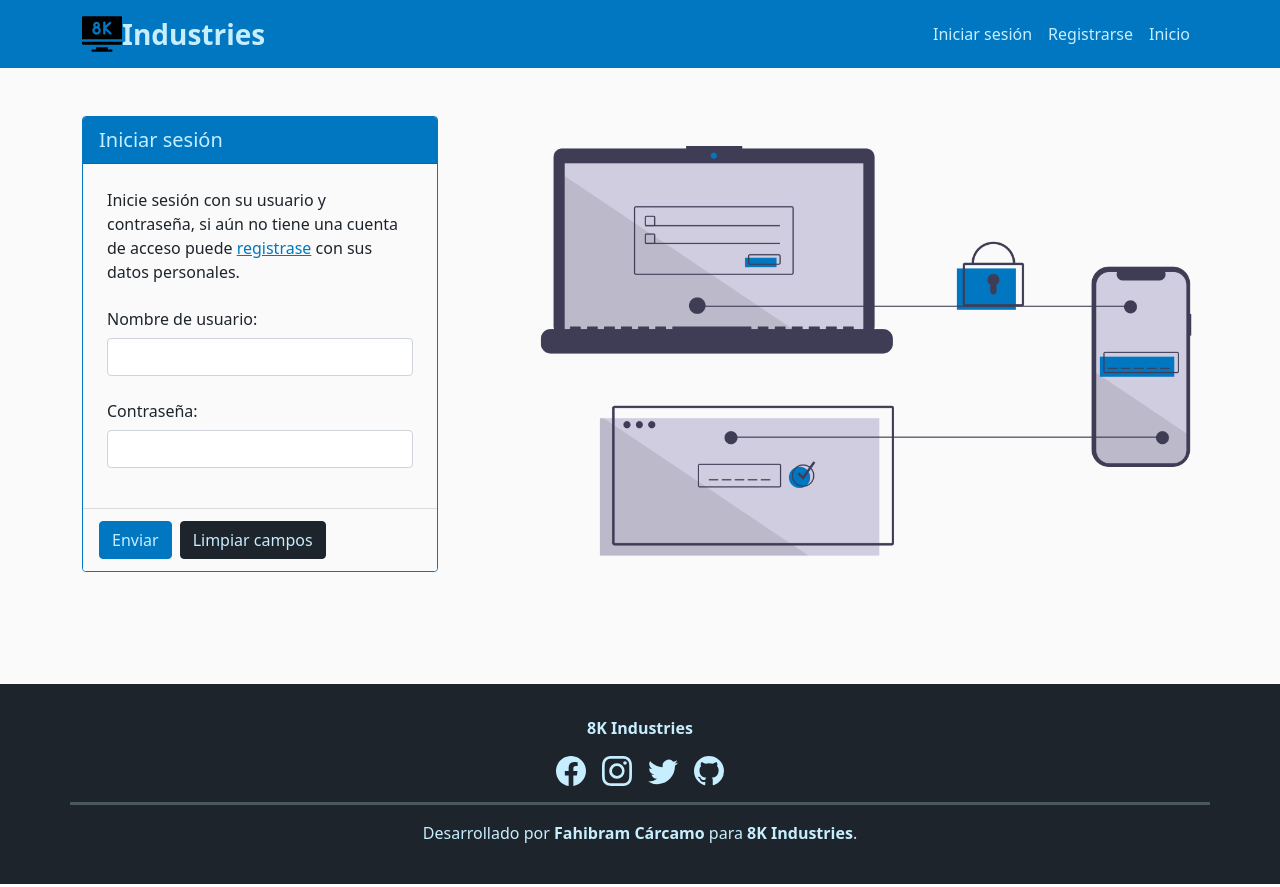
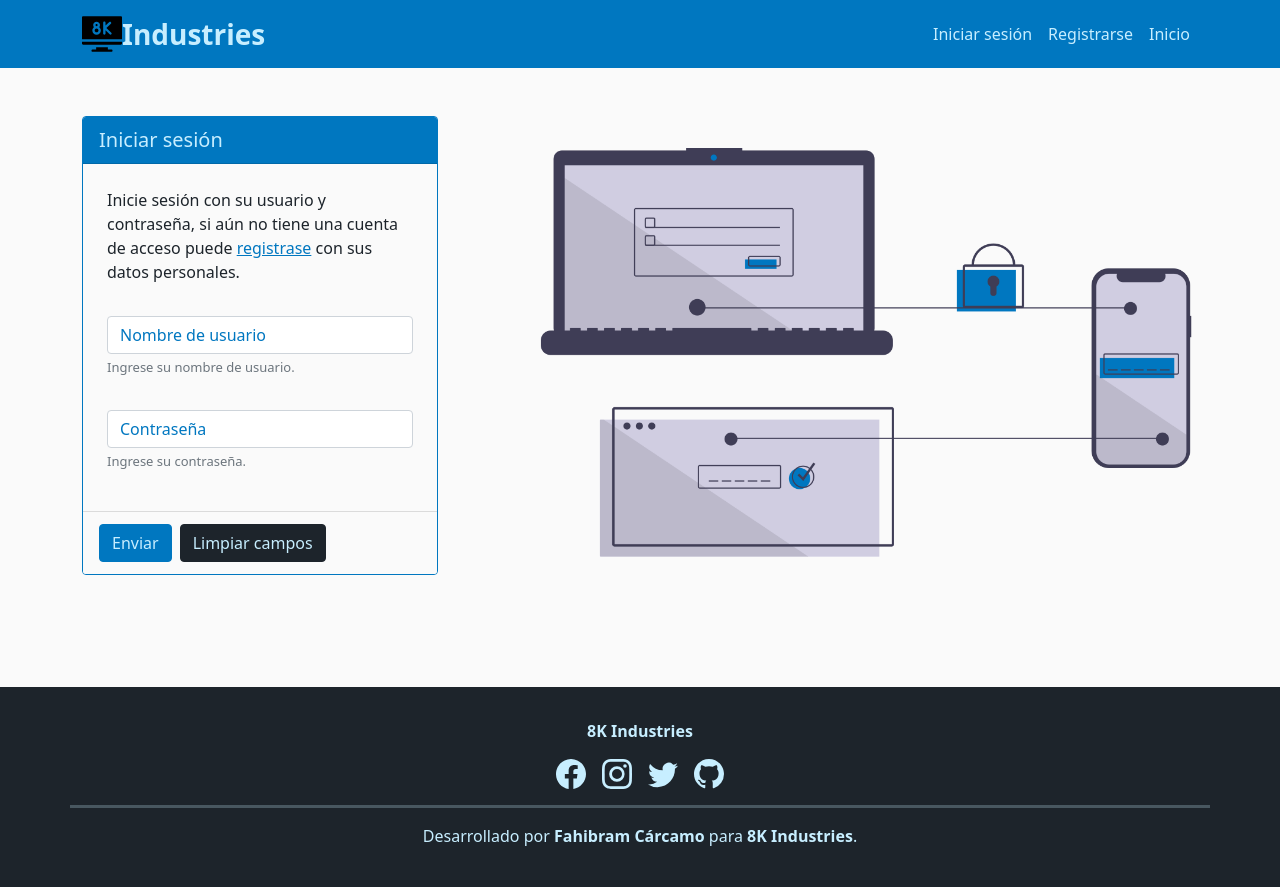
Before and after one commit to fahico98/talent-proposal-client, a Vue app: page /login in a window 1280 px wide. Built offline with nearby package versions, Linux system fonts and the light colour scheme; what vue-toast-notification would draw is missing.

Commit message:
Register and login forms validation

```diff
--- a/src/components/main_components/LoginForm.vue
+++ b/src/components/main_components/LoginForm.vue
@@ -9,20 +9,30 @@
       <form @submit.prevent="submit">
 
          <div class="card-body bg-color1 p-4">
-            <p class="text-color4">Inicie sesión con su usuario y contraseña, si aún no tiene una cuenta de acceso puede <router-link href="" :to="{name: 'register'}" class="text-color3">registrase</router-link> con sus datos personales.</p>
 
-            <div class="mb-3">
-               <label for="username-field" class="col-form-label text-color4">Nombre de usuario:</label>
-               <input type="text" class="form-control text-color3" id="username-field" v-model="form.username">
+            <p class="text-color4 pb-3">Inicie sesión con su usuario y contraseña, si aún no tiene una cuenta de acceso puede <router-link href="" :to="{name: 'register'}" class="text-color3">registrase</router-link> con sus datos personales.</p>
+
+            <div class="pb-3">
+               <!--<label for="username-field" class="col-form-label text-color4">Nombre de usuario:</label>-->
+               <input placeholder="Nombre de usuario" type="text" :class="(labels.username.error == '' || loading) ? '' : 'is-invalid'" class="form-control text-color3 ph-color3" id="username-field" v-model="form.username">
+               <p :class="(labels.username.error == '' || loading) ? 'text-muted' : 'text-danger'" class="mt-1" style="font-size: 13px">{{ (labels.username.error == '' || loading) ? labels.username.default : labels.username.error }}</p>
             </div>
 
-            <div class="mb-3">
-               <label for="password-field" class="col-form-label text-color4">Contraseña:</label>
-               <input type="password" class="form-control text-color3" id="password-field" v-model="form.password">
+            <div class="pb-0">
+               <!--<label for="password-field" class="col-form-label text-color4">Contraseña:</label>-->
+               <input placeholder="Contraseña" type="password" :class="(labels.password.error == '' || loading) ? '' : 'is-invalid'" class="form-control text-color3 ph-color3" id="password-field" v-model="form.password">
+               <p :class="(labels.password.error == '' || loading) ? 'text-muted' : 'text-danger'" class="mt-1" style="font-size: 13px">{{ (labels.password.error == '' || loading) ? labels.password.default : labels.password.error }}</p>
+            </div>
+
+         </div>
+
+         <div class="card-footer bg-color1" v-if="loading">
+            <div class="spinner-border text-color3 mt-2 mb-1" role="status">
+               <span class="visually-hidden">Cargando...</span>
             </div>
          </div>
 
-         <div class="card-footer bg-color1">
+         <div class="card-footer bg-color1" v-else>
             <button type="submit" class="btn btn-color3 text-color2 my-1">Enviar</button>
             <button type="button" class="btn btn-color4 text-color2 my-1 mx-2" @click.prevent="clear">Limpiar campos</button>
          </div>
@@ -35,6 +45,7 @@
 <script>
 
    import { mapActions, mapGetters } from "vuex";
+   import Vue from "vue";
 
    export default {
 
@@ -43,7 +54,12 @@
             form: {
                username: "",
                password: ""
-            }
+            },
+            labels: {
+               username: { error: "", default: "Ingrese su nombre de usuario." },
+               password: { error: "", default: "Ingrese su contraseña." }
+            },
+            loading: false
          }
       },
 
@@ -65,18 +81,41 @@
          }),
 
          async submit(){
-            await this.login(this.form)
-               .then(() => {
-                  this.$router.push({name: "profile", params: {username: this.user.username}});
-               })
-               .catch((error) => {
-                  console.log(`Error: ${error}`);
+
+            this.validate()
+
+            if(this.labels.username.error == "" && this.labels.password.error == ""){
+
+               this.loading = true;
+
+               await this.login(this.form).then(() => {
+
+                  this.loading = false;
+
+                  if(this.authenticated){
+                     this.$router.push({name: "profile", params: {username: this.user.username}});
+                  }else{
+                     Vue.$toast.open({
+                        message: "<b>Error:</b> El nombre de usuario o la contraseña son incorrectos.",
+                        type: "error",
+                        position: "bottom",
+                        duration: 5000
+                     });
+                  }
                });
+            }
+         },
+
+         validate(){
+            this.labels.username.error = (String(this.form.username).trim() == "") ? "El nombre de usuario es obligatorio." : "";
+            this.labels.password.error = (String(this.form.password).trim() == "") ? "La contraseña no puede estár vacía." : "";
          },
 
          clear(){
             this.form.username = "";
             this.form.password = "";
+            this.labels.username.error = "";
+            this.labels.password.error = "";
          }
       }
    }
--- a/src/components/main_components/RegisterForm.vue
+++ b/src/components/main_components/RegisterForm.vue
@@ -10,7 +10,7 @@
 
          <div class="card-body bg-color1 p-4">
 
-            <p class="text-color4">Ingrese sus datos personales para registrarse, si ya tiene una cuenta puede <router-link href="" :to="{name: 'login'}" class="text-color3">iniciar sesión</router-link> con su nombre de usuario y contraseña.</p>
+            <p class="text-color4 pb-2">Ingrese sus datos personales para registrarse, si ya tiene una cuenta puede <router-link href="" :to="{name: 'login'}" class="text-color3">iniciar sesión</router-link> con su nombre de usuario y contraseña.</p>
 
             <div class="mb-3">
                <input type="text" :class="(labels.firstname.error == '' || loading) ? '' : 'is-invalid'" class="form-control form-control-sm text-color3 ph-color3" placeholder="Nombres*" v-model.trim="form.firstname">
--- a/src/store/auth.js
+++ b/src/store/auth.js
@@ -13,7 +13,7 @@ export default {
    getters: {
 
       authenticated(state){
-         return state.token && state.user;
+         return !!state.token && !!state.user;
       },
 
       user(state){
@@ -35,8 +35,11 @@ export default {
    actions: {
 
       async login({ dispatch }, credentials){
-         let response = await axios.post("auth/login", credentials);
-         return dispatch("attempt", response.data.token);
+         await axios.post("auth/login", credentials).then((response) => {
+            return (response.data.error == "Unauthorized" && response.data.status == 401)
+               ? response.data
+               : dispatch("attempt", response.data.token);
+         });
       },
 
       async attempt({ commit, state }, token){
--- a/src/util/formRegisterValidation.js
+++ b/src/util/formRegisterValidation.js
@@ -8,7 +8,7 @@ export const alphaRegex = /^[ñÑ.a-zA-Záéíóú]*$/;
 
 export const alphaNumRegex = /^[ñÑa-zA-Z0-9áéíóú]*$/;
 
-export const spanishRegex = /[ñÑ]/;
+export const spanishRegex = /[ñÑáéíóú]/;
 
 export function afterToday(value){
    return (isAfter(new Date(), new Date(value))) ? null : "Su fecha de nacimiento debe ser anterior a la fecha actual.";
@@ -31,7 +31,7 @@ export function required(value){
 }
 
 export function spanish(value){
-   return (spanishRegex.test(String(value).trim())) ? "Este campo no debe contener ñ." : null;
+   return (spanishRegex.test(String(value).trim())) ? "Este campo no debe contener ñ ni tildes." : null;
 }
 
 export function email(value){
```
